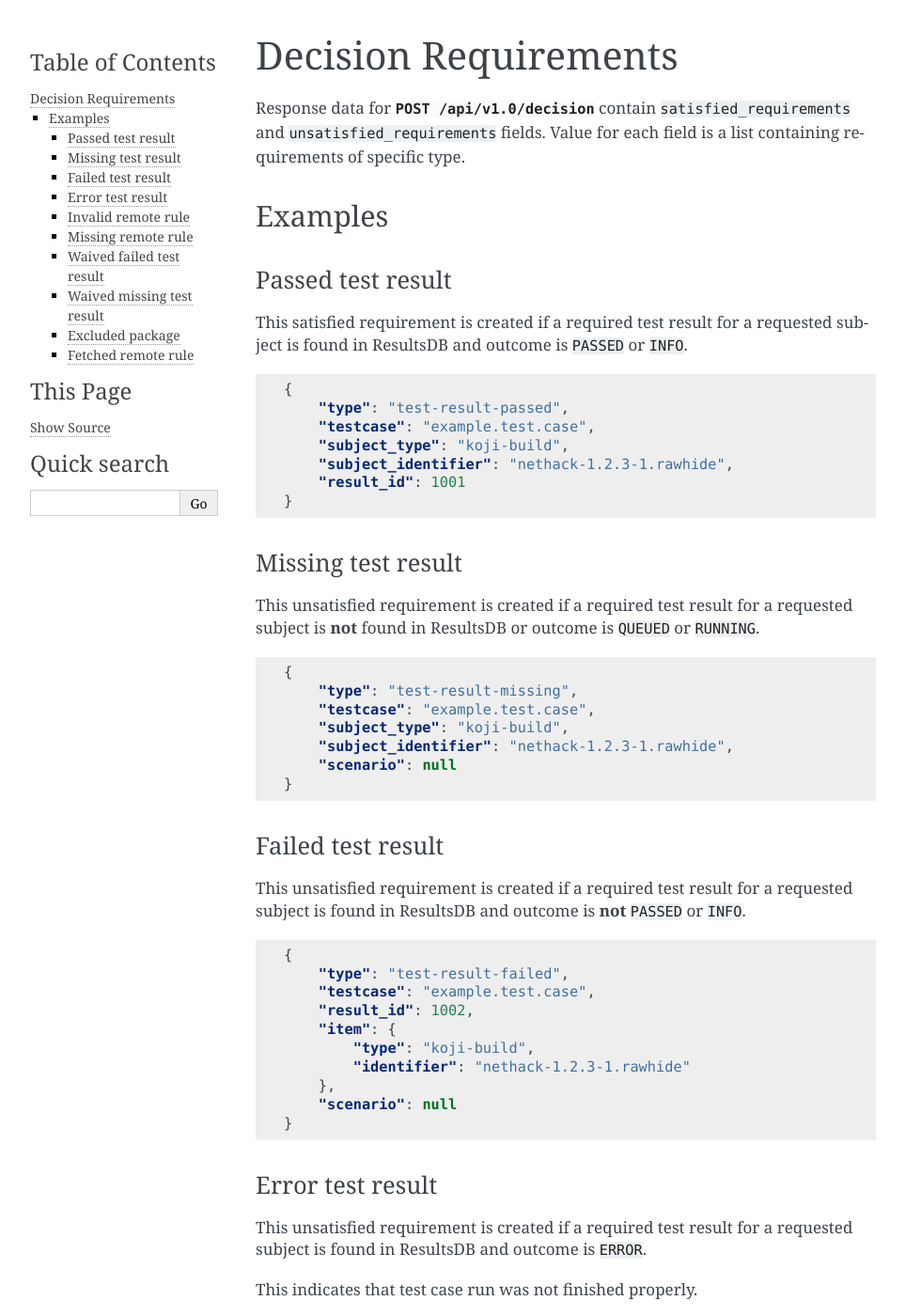
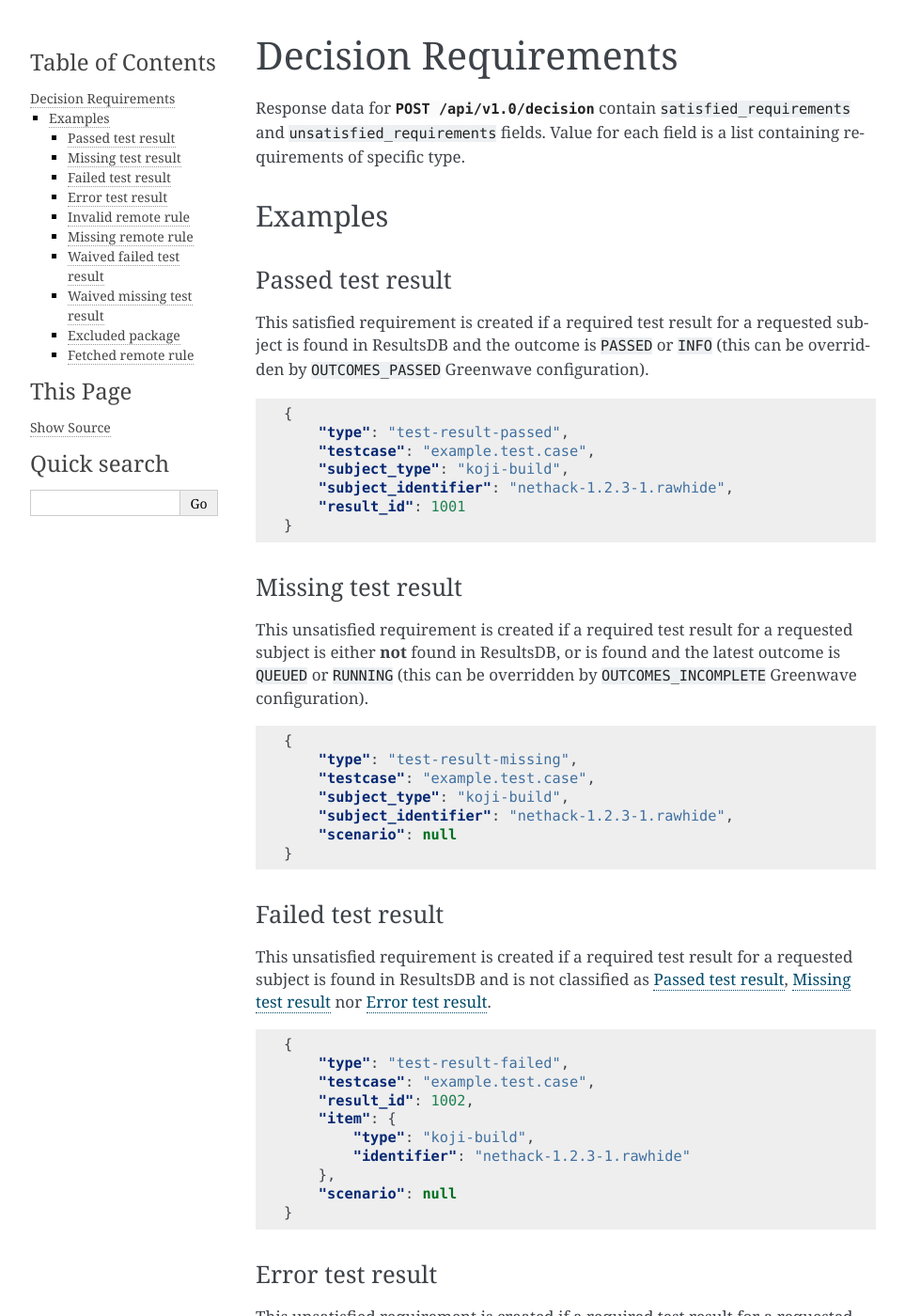
Before and after one commit to release-engineering/greenwave, a Sphinx documentation site: the page built from docs/decision_requirements.rst, in a window 1280 px wide and 1400 px high. Shown: the whole window at 94% size, without its empty margins (148-1111 px from the left). Built offline with Sphinx 7.4.7, drawn with Linux system fonts in a browser that asks for light colours; pages that are not in the unit, such as notebooks, are missing from menus; some of the changed text lies outside the part shown.

Commit message:
Docs: Clarify requirement types

```diff
--- a/docs/decision_requirements.rst
+++ b/docs/decision_requirements.rst
@@ -12,11 +12,14 @@ type.
 Examples
 ========
 
+.. _passed_test_result:
+
 Passed test result
 ------------------
 
 This satisfied requirement is created if a required test result for a requested
-subject is found in ResultsDB and outcome is ``PASSED`` or ``INFO``.
+subject is found in ResultsDB and the outcome is ``PASSED`` or ``INFO`` (this
+can be overridden by ``OUTCOMES_PASSED`` Greenwave configuration).
 
 .. code-block:: json
 
@@ -28,12 +31,15 @@ subject is found in ResultsDB and outcome is ``PASSED`` or ``INFO``.
         "result_id": 1001
     }
 
+.. _missing_test_result:
+
 Missing test result
 -------------------
 
 This unsatisfied requirement is created if a required test result for a
-requested subject is **not** found in ResultsDB or outcome is ``QUEUED`` or
-``RUNNING``.
+requested subject is either **not** found in ResultsDB, or is found and the
+latest outcome is ``QUEUED`` or ``RUNNING`` (this can be overridden by
+``OUTCOMES_INCOMPLETE`` Greenwave configuration).
 
 .. code-block:: json
 
@@ -45,12 +51,15 @@ requested subject is **not** found in ResultsDB or outcome is ``QUEUED`` or
         "scenario": null
     }
 
+.. _failed_test_result:
+
 Failed test result
 ------------------
 
 This unsatisfied requirement is created if a required test result for a
-requested subject is found in ResultsDB and outcome is **not** ``PASSED`` or
-``INFO``.
+requested subject is found in ResultsDB and is not classified as
+:ref:`passed_test_result`, :ref:`missing_test_result` nor
+:ref:`error_test_result`.
 
 .. code-block:: json
 
@@ -65,11 +74,13 @@ requested subject is found in ResultsDB and outcome is **not** ``PASSED`` or
         "scenario": null
     }
 
+.. _error_test_result:
+
 Error test result
 -----------------
 
 This unsatisfied requirement is created if a required test result for a
-requested subject is found in ResultsDB and outcome is ``ERROR``.
+requested subject is found in ResultsDB and the latest outcome is ``ERROR``.
 
 This indicates that test case run was not finished properly.
 
```
